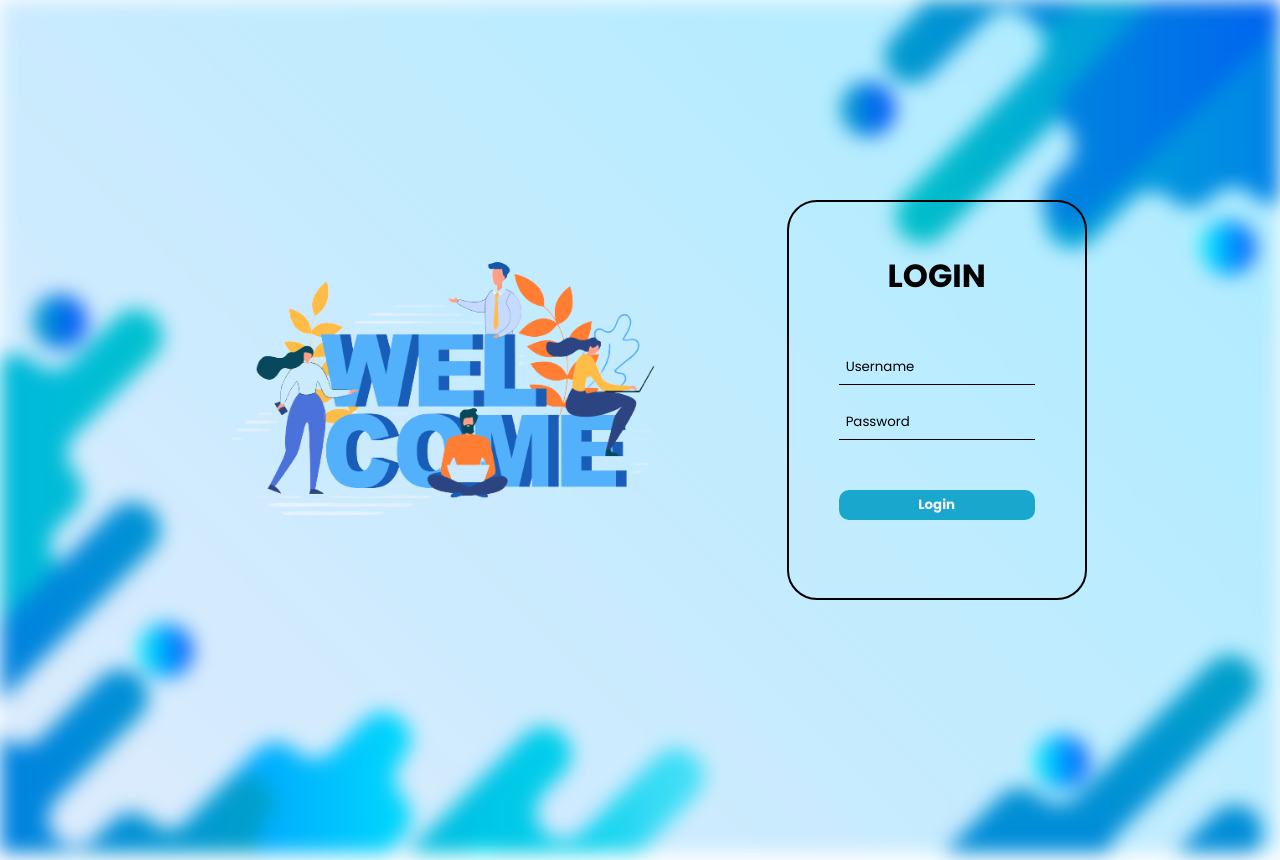
After one commit to rizkyfbrnsyh88/aplikasi-spk-ahp, a PHP site: page /views/login.php in a window 1280 px wide. The commit adds this page. Run offline with PHP 8.4, Linux system fonts and the light colour scheme.

Commit message:
tambah file

```diff
--- a/AnalyticalHierarchyProcess.php
+++ b/AnalyticalHierarchyProcess.php
@@ -20,7 +20,7 @@
         <div class="links">
             <a href="index.php">Home</a>
             <a href="AnalyticalHierarchyProcess.php" class="active">Analytical Hierarchy Process</a>
-            <a href="about.php">About</a>
+            <a href="about.php">About School</a>
         </div>
         <div class="sign-in">
             <a href="">Sign In</a>
--- /dev/null
+++ b/assets/css/login.css
@@ -0,0 +1,99 @@
+@import url('https://fonts.googleapis.com/css2?family=Poppins:wght@400;500;600;700;800&display=swap');
+
+:root{
+    --colorbg: rgb(246, 241, 241);
+    --colortitle: rgb(25, 167, 206);
+    --colortext: rgb(0, 0, 0);
+    --secondcolor: rgb(20, 108, 148);
+    --borderset: 1px solid black;
+}
+
+*{
+    margin: 0;
+    padding: 0;
+    text-decoration: none;
+    box-sizing: border-box;
+    font-family: "Poppins", sans-serif;
+}
+
+body{
+    height: 100vh;
+    overflow: hidden;
+}
+
+.bg-login{
+    position: absolute;
+    z-index: -1;
+}
+
+.bg-login img{
+    width: 100%;
+    filter: blur(10px);
+}
+
+.container-login{
+    display: flex;
+    align-items: center;
+    justify-content: space-evenly ;
+    height: 100vh;
+    margin: 0 100px;
+}
+
+.container-login .welcome img{
+    width: 500px;
+}
+
+.container-login .kotak-login{
+    border-radius: 30px;
+    width: 300px;
+    height: 400px;
+    overflow: hidden;
+    border: 2px solid #000;
+}
+
+.container-login .kotak-login .judul{
+    text-align: center;
+    padding: 50px;
+}
+
+.container-login .kotak-login .input{
+    padding: 0 50px 50px 50px;
+}
+
+input::placeholder{
+    color: #000;
+}
+
+.container-login .kotak-login .input input{
+    border: none;
+    outline: none;
+    border-bottom: 1px solid black;
+    background: none;
+    padding: 7px 7px;
+    width: 100%;
+}
+
+.container-login .kotak-login .input .input-username{
+    margin-bottom: 20px;
+}
+
+.container-login .kotak-login .btn-login{
+    padding: 0 50px 50px 50px;
+    text-align: center;
+}
+
+.container-login .kotak-login .btn-login button{
+    outline: none;
+    border: none;
+    padding: 5px;
+    width: 100%;
+    border-radius: 10px;
+    background-color: var(--colortitle);
+    font-weight: bold;
+    color: var(--colorbg);
+    cursor: pointer;
+}
+
+.container-login .kotak-login .btn-login button:hover{
+    background-color: var(--secondcolor);
+}
--- /dev/null
+++ b/views/login.php
@@ -0,0 +1,42 @@
+<!DOCTYPE html>
+<html lang="en">
+
+<head>
+    <meta charset="UTF-8">
+    <meta http-equiv="X-UA-Compatible" content="IE=edge">
+    <meta name="viewport" content="width=device-width, initial-scale=1.0">
+    <title>SPK | Login</title>
+    <link rel="stylesheet" href="../assets/css/login.css">
+</head>
+
+<body>
+    <div class="bg-login">
+        <img src="../assets/images/bg-login.jpg" alt="">
+    </div>
+    <div class="container-login">
+        <div class="welcome">
+            <img src="../assets/images/set-login.png" alt="">
+        </div>
+        <form action="" method="POST">
+            <div class="kotak-login">
+                <div class="judul">
+                    <h1>LOGIN</h1>
+                </div>
+                <div class="input">
+                    <div class="input-username">
+                        <label for="username"><i class="fa-solid fa-user" style="color: #185bcd;"></i></label>
+                        <input type="text" name="username" id="username" placeholder="Username" autofocus>
+                    </div>
+                    <div class="input-password">
+                        <input type="password" name="password" id="password" placeholder="Password">
+                    </div>
+                </div>
+                <div class="btn-login">
+                    <button type="submit">Login</button>
+                </div>
+            </div>
+        </form>
+    </div>
+</body>
+
+</html>
```
Also changed, not shown: about.php (added, +56 -0 lines), assets/css/index.css (+43 -5 lines), includes/koneksi.php (added, +20 -0 lines), index.php (+4 -3 lines), assets/images/bg-login.jpg (added), assets/images/school.jpg (added), assets/images/set-login.png (added), assets/images/sky.jpg (added).
